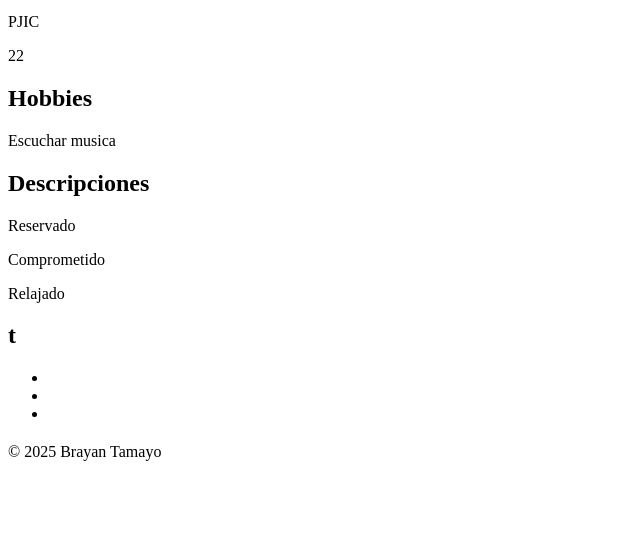
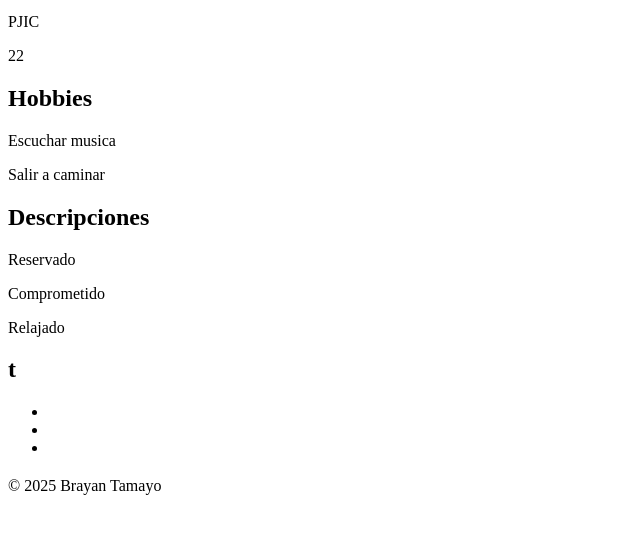
Before and after one commit to Brayan-T/RepoEjem, a plain HTML site: page index.html in a window 1280 px wide. Shown: the part 101-634 px from the top of the page, without its empty margins (0-640 px from the left). Drawn offline with Linux system fonts and the light colour scheme.

Commit message:
V9
Caminata

```diff
--- a/index.html
+++ b/index.html
@@ -16,6 +16,7 @@
   <section>
     <h2>Hobbies</h2>
     <p>Escuchar musica</p>
+     <p>Salir a caminar</p>
   </section>
 
   <section>
```
